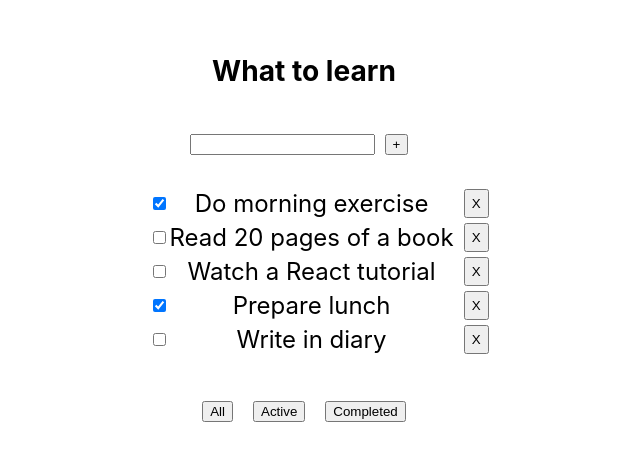
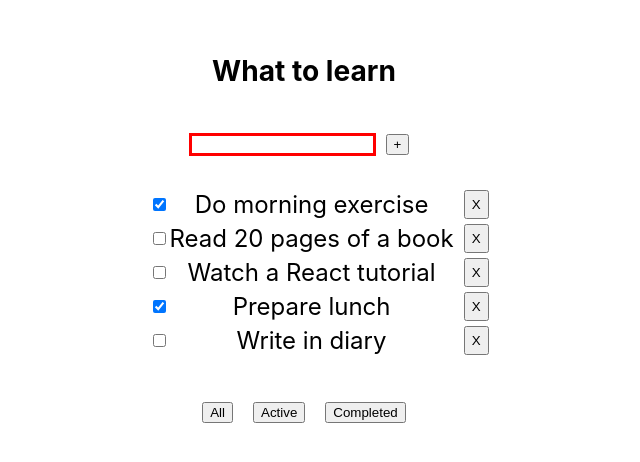
Before and after one commit to VanoKi/todolist-02, a React (Vite) app: page / in a window 1280 px wide. Shown: the part 176-638 px from the top of the page, without its empty margins (336-976 px from the left). Built offline with nearby package versions, Linux system fonts and the light colour scheme.

Commit message:
fix: error in todolist

```diff
--- a/src/App.css
+++ b/src/App.css
@@ -32,7 +32,7 @@
 }
 
 .error {
-  border: red 1px solid
+  border: red 3px solid
 }
 
 .error-message {
--- a/src/Task.tsx
+++ b/src/Task.tsx
@@ -15,7 +15,11 @@ export const Task = ({id, title, isDone, removeTask, changeIsDone}: Props) => {
 
   return (
     <li>
-      <input type="checkbox" checked={isDone} onChange={onChangeHandler}/>
+      <input
+        type="checkbox"
+        checked={isDone}
+        onChange={onChangeHandler}
+      />
       <span>{title}</span>
       <Button title={'X'} onClick={removeTask}/>
     </li>
--- a/src/components/TodolistItem.tsx
+++ b/src/components/TodolistItem.tsx
@@ -71,6 +71,7 @@ export const TodolistItem = ({
           value={newTitle}
           onKeyDown={oneKeyDawnHandler}
           onChange={onChangeHandler}
+          className={'error'}
         />
         <Button title={'+'} onClick={addTaskHandler}/>
       </div>
```
